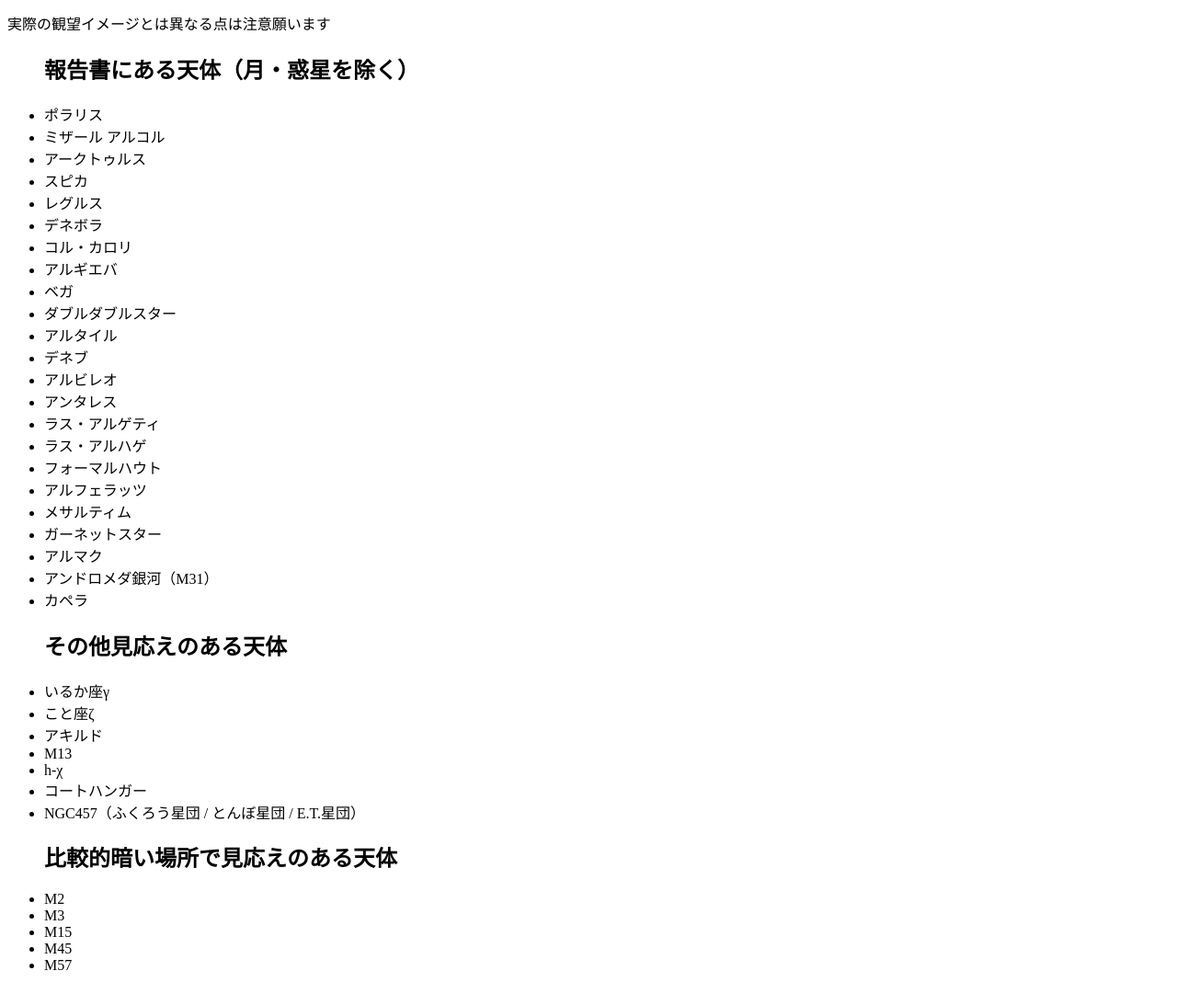
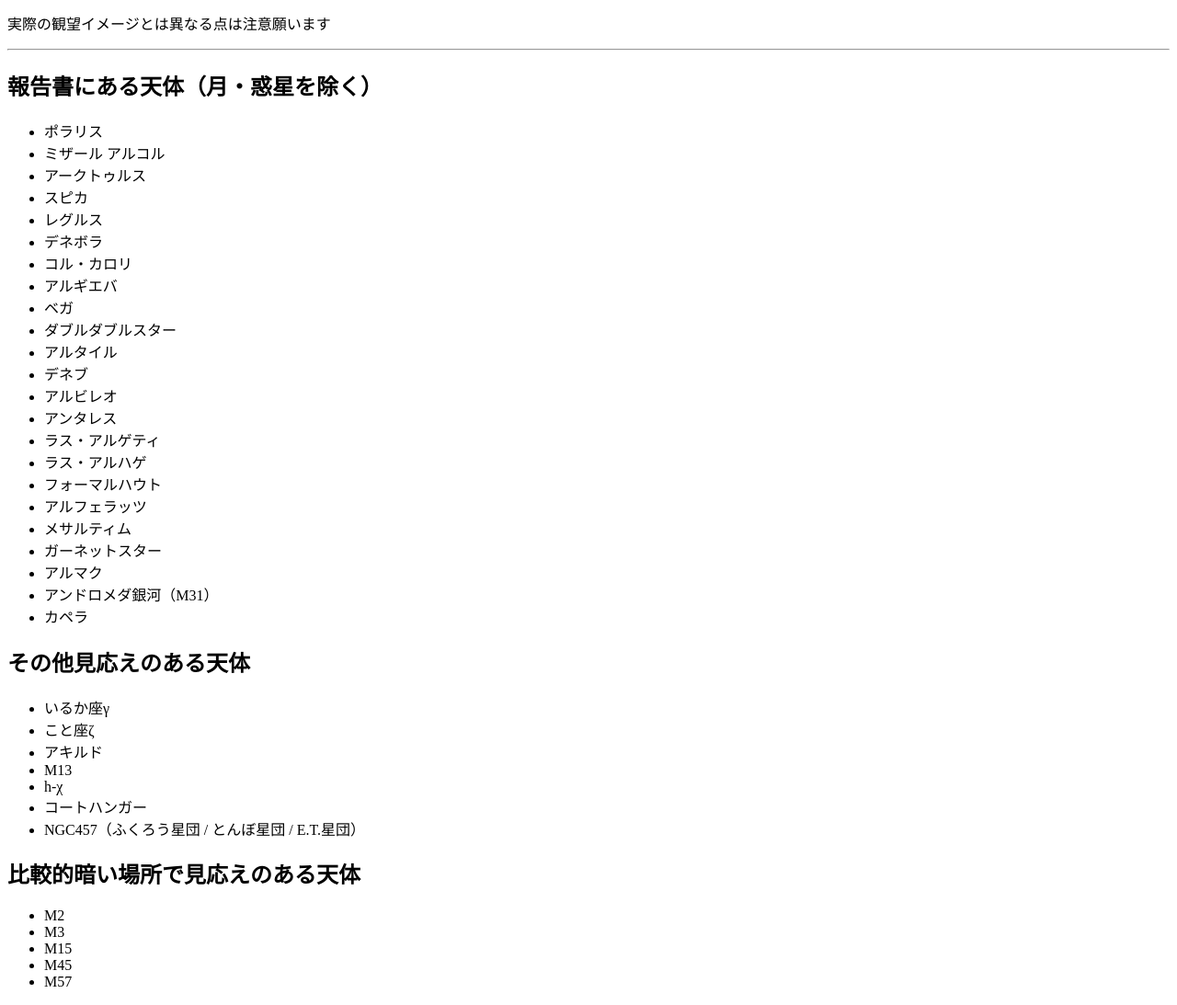
Before and after one commit to yamadaxms/star_guide, a plain HTML site: page index.html in a window 1280 px wide. Shown: the part 364-1457 px from the top of the page at 92% size. Drawn offline with Linux system fonts and the light colour scheme.

Commit message:
Add files via upload

```diff
--- a/index.html
+++ b/index.html
@@ -16,8 +16,9 @@
     <p>視野イメージはこちら（月での観望イメージ）
     <p>観望イメージは、シミュレーションソフト Stellarium を使用して作成しています
     <p>実際の観望イメージとは異なる点は注意願います
-  <ul>
+ <hr>
     <h2>報告書にある天体（月・惑星を除く）</h2>
+ <ul>
     <li>ポラリス
     <li>ミザール アルコル
     <li>アークトゥルス
@@ -41,7 +42,9 @@
     <li>アルマク
     <li>アンドロメダ銀河（M31）
     <li>カペラ
+  </ul>
     <h2>その他見応えのある天体</h2>
+ <ul>
     <li>いるか座γ
     <li>こと座ζ
     <li>アキルド
@@ -49,7 +52,9 @@
     <li>h-χ
     <li>コートハンガー
     <li>NGC457（ふくろう星団 / とんぼ星団 / E.T.星団）
+  </ul>
     <h2>比較的暗い場所で見応えのある天体</h2>
+ <ul>
     <li>M2
     <li>M3
     <li>M15
```
